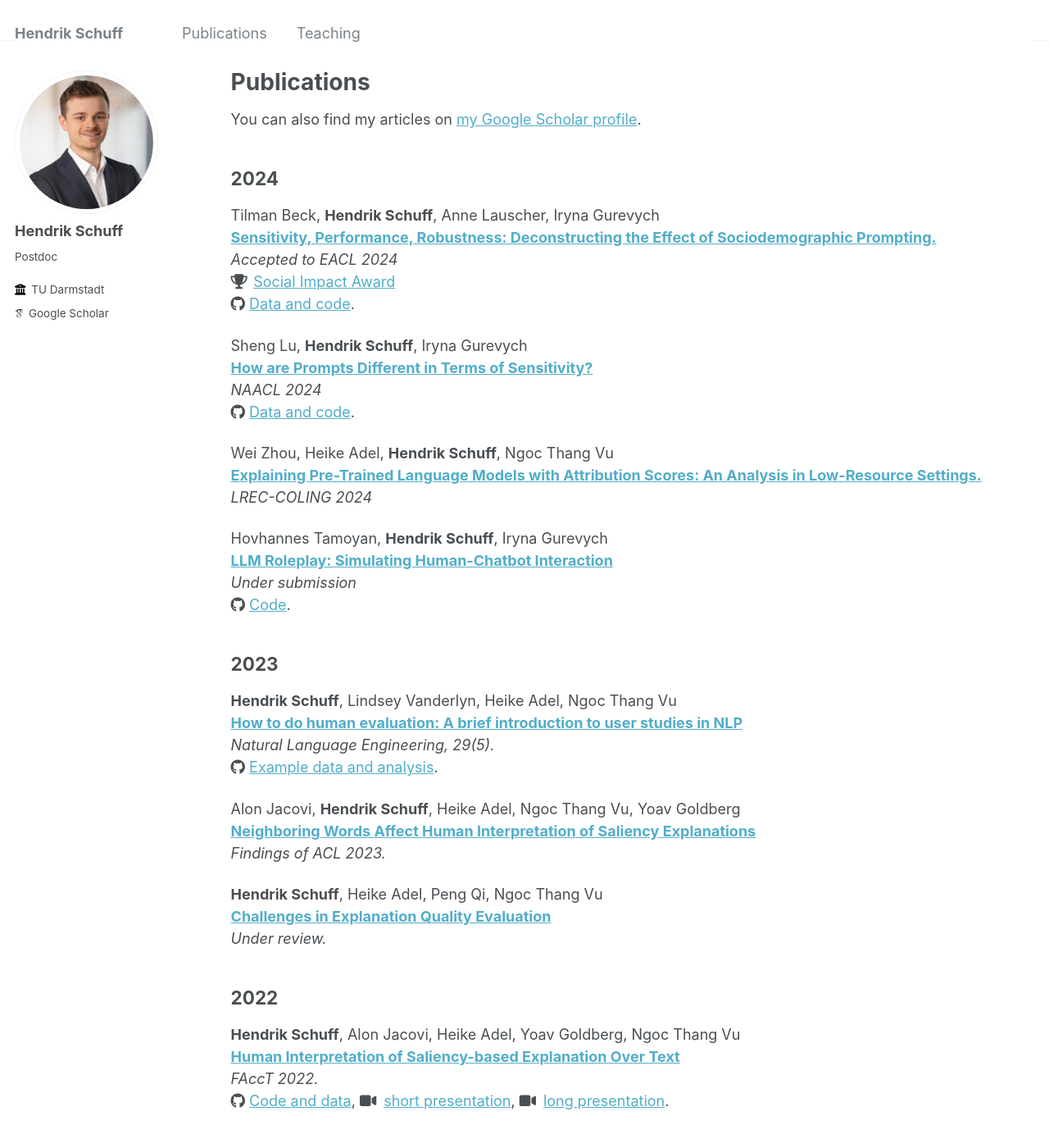
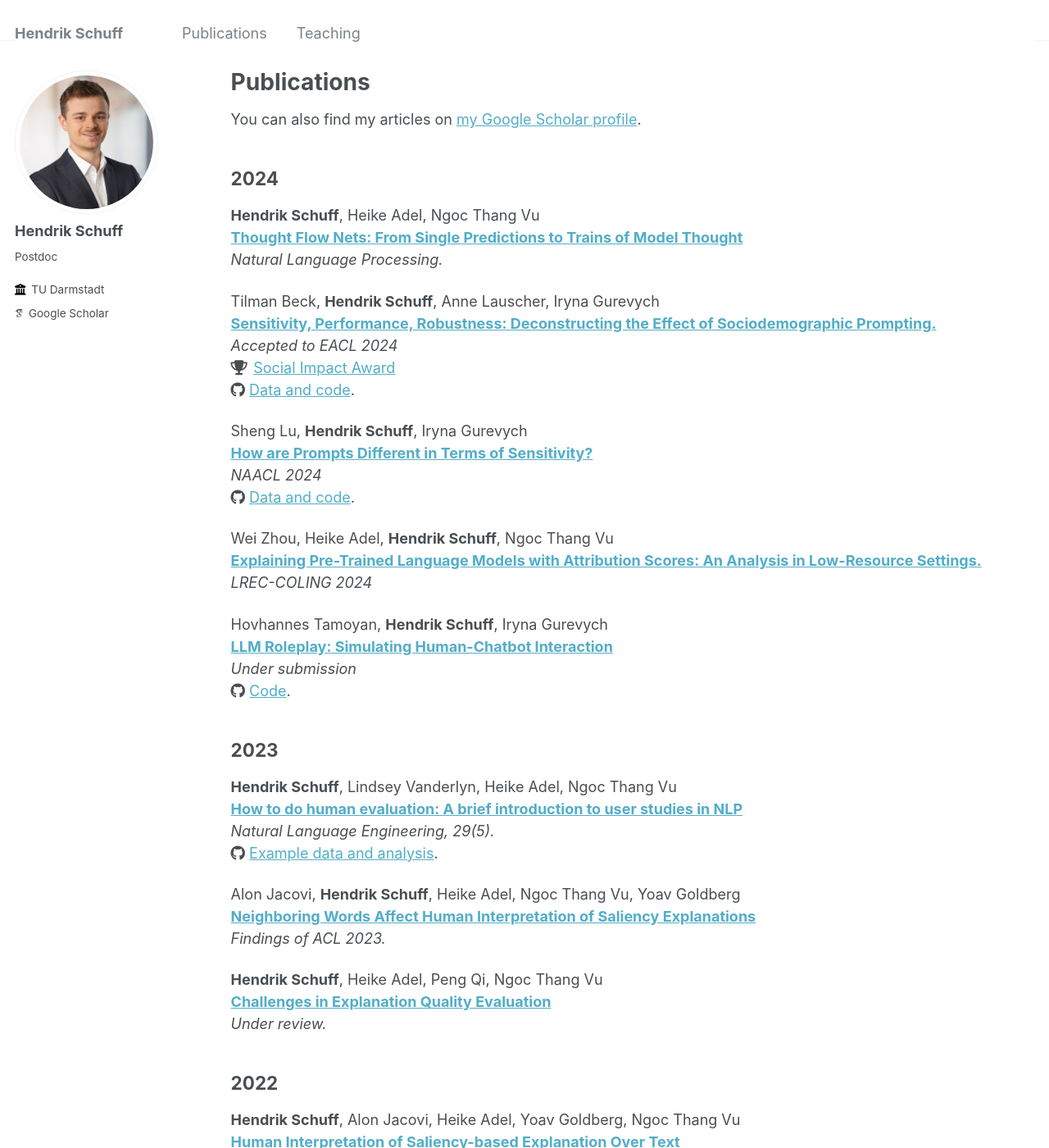
Before and after one commit to hschuff/hschuff.github.io, a Jekyll site: the page built from _pages/publications.md, in a window 1280 px wide and 1400 px high. Shown: the whole window at 82% size. Built offline with Jekyll 4.4.1, drawn with Linux system fonts in a browser that asks for light colours; some web fonts are replaced; some of the changed text lies outside the part shown.

Commit message:
publications update

```diff
--- a/_pages/publications.md
+++ b/_pages/publications.md
@@ -14,6 +14,9 @@ You can also find my articles on <a href="{{site.author.googlescholar}}">my Goog
 
 2024
 ----
+<strong>Hendrik Schuff</strong>, Heike Adel, Ngoc Thang Vu
+<strong>[Thought Flow Nets: From Single Predictions to Trains of Model Thought](https://doi.org/10.1017/nlp.2024.41 )</strong>
+<i>Natural Language Processing.</i>
 
 Tilman Beck, <strong>Hendrik Schuff</strong>, Anne Lauscher, Iryna Gurevych
 <strong>[Sensitivity, Performance, Robustness: Deconstructing the Effect of Sociodemographic Prompting.](https://arxiv.org/abs/2309.07034)</strong>
```
Also changed, not shown: other parts of _pages/publications.md (+0 -4 lines).
